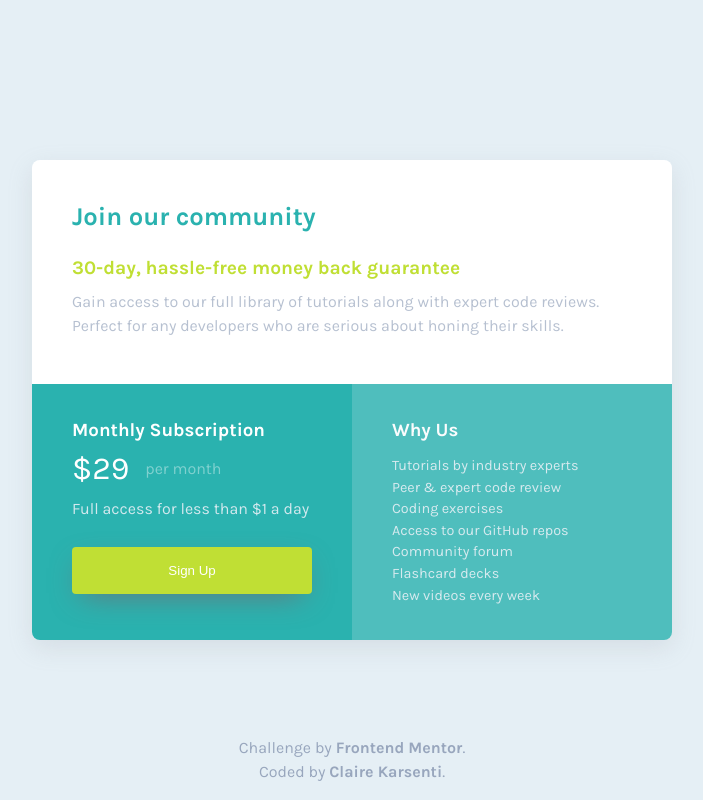
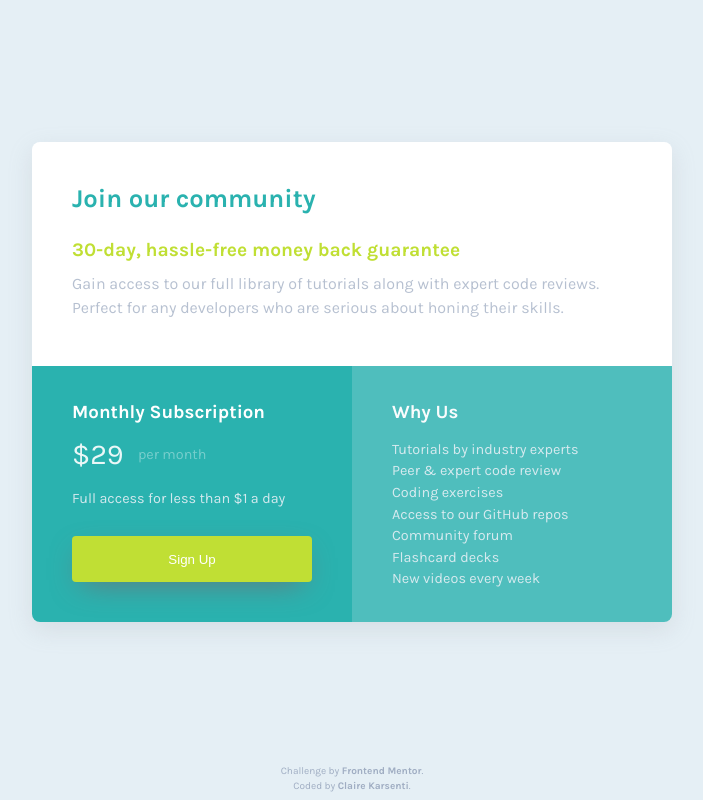
Before and after one commit to ClaireKarsenti/Single-Price-Grid-Component, a plain HTML site: page index.html in a window 1280 px wide. Shown: the whole page, without its empty margins (288-991 px from the left). Drawn offline with nearby package versions, Linux system fonts and the light colour scheme.

Commit message:
:art: Improved the structure of the code with ul/li and updated the css.

```diff
--- a/index.html
+++ b/index.html
@@ -43,21 +43,21 @@
               ><span class="light-txt">per month</span>
             </p>
             <p class="description">Full access for less than $1 a day</p>
-            <button class="a" href="#">Sign Up</button>
+            <button>Sign Up</button>
           </div>
 
           <!-- RIGHT SECTION OR BOTTOM SECTION DEPENDING ON DEVICE SCREEN-->
           <div class="right-section">
             <h3>Why Us</h3>
-            <p>
-              Tutorials by industry experts <br />
-              Peer & expert code review <br />
-              Coding exercises <br />
-              Access to our GitHub repos <br />
-              Community forum <br />
-              Flashcard decks <br />
-              New videos every week
-            </p>
+            <ul>
+              <li>Tutorials by industry experts</li>
+              <li>Peer & expert code review</li>
+              <li>Coding exercises</li>
+              <li>Access to our GitHub repos</li>
+              <li>Community forum</li>
+              <li>Flashcard decks</li>
+              <li>New videos every week</li>
+            </ul>
           </div>
         </div>
       </section>
--- a/style.css
+++ b/style.css
@@ -123,17 +123,21 @@ span,
 button {
   color: white;
 }
-p {
+ul {
+  list-style: none;
+}
+p,
+li {
   color: var(--Light-Gray);
   line-height: 1.5em;
-}
-.right-section p {
   opacity: 0.9;
-  margin-top: 1em;
   font-size: 0.9em;
 }
+.right-section ul {
+  margin-top: 1em;
+}
 .left-section p {
-  margin-top: 1em;
+  margin-top: 1.5em;
 }
 .big-txt {
   font-size: 2em;
@@ -158,14 +162,11 @@ Footer Styles
 ===============
 */
 footer {
-  justify-self: flex-end;
+  justify-self: center;
   text-align: center;
-  position: absolute;
-  bottom: 0em;
-  font-size: 1em;
+  font-size: 0.7em;
   line-height: 1em;
-  text-align: center;
-  margin-bottom: 1em;
+  margin-bottom: 0.5em;
 }
 .attribution,
 a {
@@ -196,7 +197,7 @@ Responsive Styles
 @media all and (max-width: 900px) {
   main {
     max-width: 20em;
-    height: 46em;
+    height: 100%;
   }
   .left-section,
   .right-section {
@@ -204,8 +205,6 @@ Responsive Styles
   }
   .top-section {
     padding: 0.5em 1em 0 1.5em;
-  }
-  .top-section {
     height: 17em;
   }
   .top-section p {
@@ -221,7 +220,7 @@ Responsive Styles
   .right-section {
     width: 100%;
   }
-  .right-section p {
+  .right-section ul {
     margin-bottom: 1.5em;
   }
   h1 {
@@ -245,7 +244,6 @@ Responsive Styles
     height: 3.3em;
   }
   footer {
-    margin-bottom: 0;
-    position: relative;
+    display: none;
   }
 }
```
